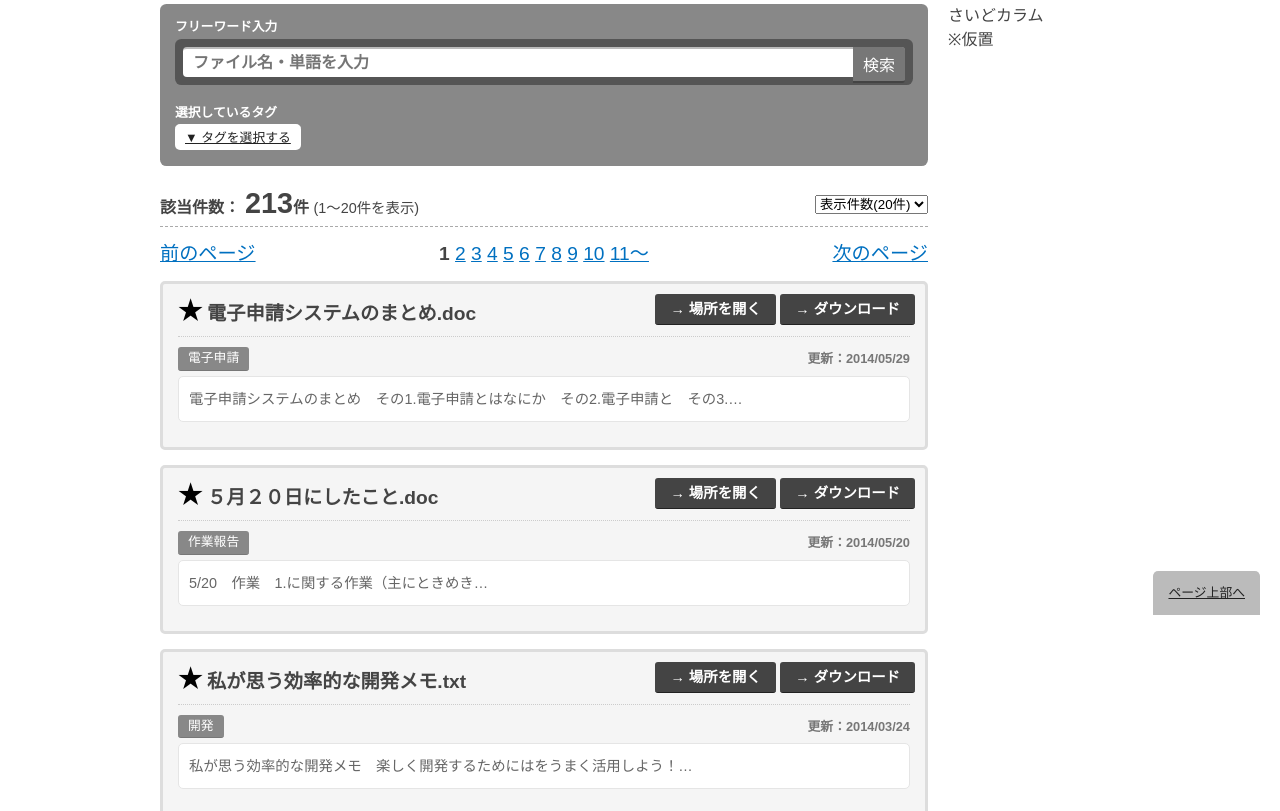
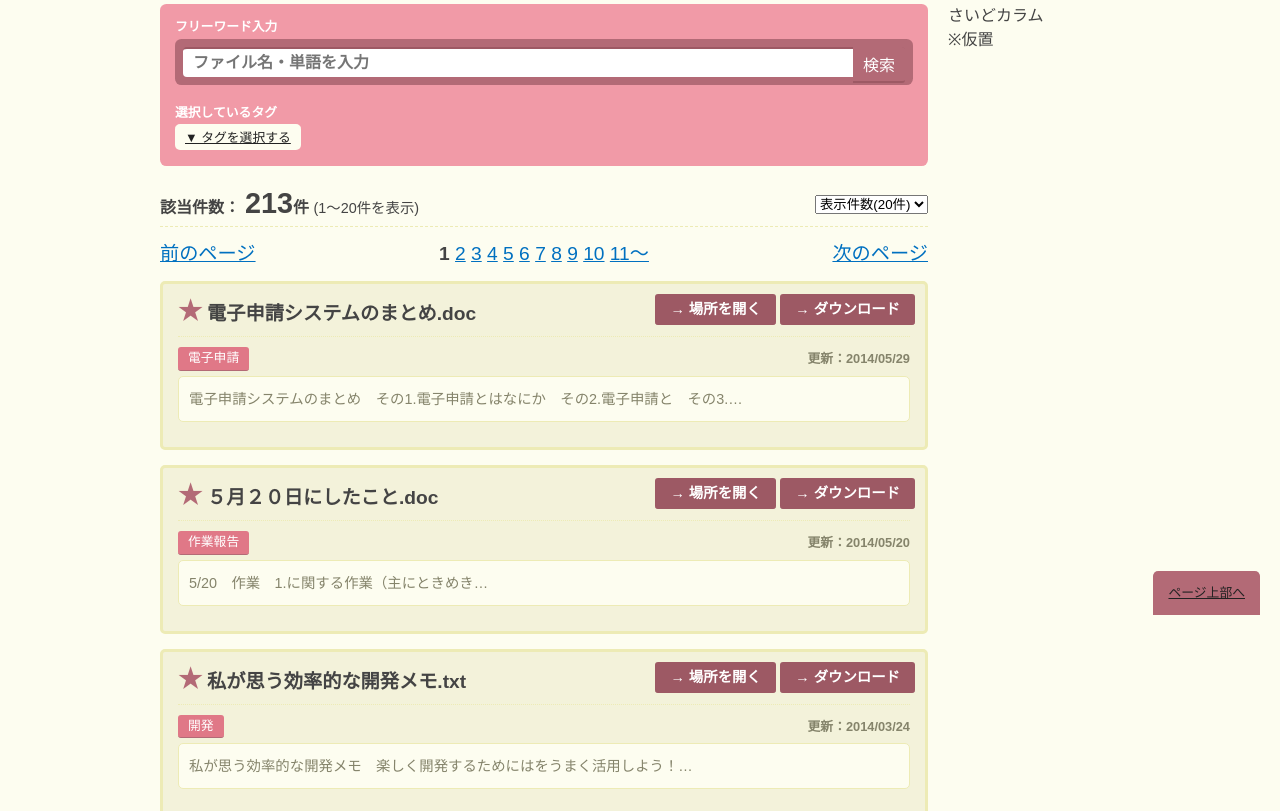
Before and after one commit to massirohuyu/tokimeki-doctann, a website: page freeword.html in a window 1280 px wide. Shown: the part 185-996 px from the top of the page. Drawn offline with nearby package versions, Linux system fonts and the light colour scheme.

Commit message:
カラーリングの確認のためにブランチ分離

```diff
--- a/scss/common.scss
+++ b/scss/common.scss
@@ -1,22 +1,32 @@
 @charset "utf-8";
 
 /*カラーリング --------*/
-$clrBase: #fff;
-$clrMain: #888;
-$clrAccent: #eee;
-$clrHeader: #aaa;
-$clrFooter: #eee;
+$clrBase: #fdfdf0;
+$clrMain: #f19aa7;
+$clrMainLight: #f3f2da;
+$clrMainBorder: #edebb5;
+$clrAccent: #b36a76;
+$clrHeader: #f3f2da;
+$clrFooter: #f3f2da;
 $clrTextNormal: #444;
+$clrTextLight: #85846b;
 $clrTextWhite: #fff;
+$clrTextBlack: #222;
 $clrTextLinkNormal: #0070c0;
 $clrTextLinkWhite: #fff;
+$clrBackLinkDeep: #b36a76;
+$clrBackLinkLight: #f1f0d2;
 
-$clrBtnDeep: #444;
-$clrBtnDeepBD: #222;
-$clrBtnLight: #888;
-$clrBtnLightBD: #777;
+$clrBtnDeep: #9d5964;
+$clrBtnDeepBD: #9d5964;
+$clrBtnNormal: #b36a76;
+$clrBtnNormalBD: #9d5964;
+$clrBtnLight: #e07887;
+$clrBtnLightBD: #b36a76;
 $clrBtnAccent: #555;
 $clrBtnAccentBD: #333;
+
+$clrInputBack: #000;
 
 
 /*共通のタグ-------*/
@@ -131,10 +141,10 @@ input[type="button"]:hover {
 
     a {
       display: block;
-      color: #222;
+      color: $clrTextBlack;
       padding: 10px 15px;
       font-size: 0.8em;
-      background-color: #bbb;
+      background-color: $clrBackLinkDeep;
       border-top-left-radius: 0.4em;
       border-top-right-radius: 0.4em;
     }
@@ -155,7 +165,7 @@ input[type="button"]:hover {
 /*パンくずリスト--------*/
 
 .containner .main .breadcrumb {
-  background-color: #efefef;
+  background-color: $clrBackLinkLight;
   border-radius: 5px;
   padding: 5px 10px;
   margin-bottom: 15px;
@@ -221,7 +231,7 @@ input[type="button"]:hover {
     .freeword {
       position: relative;
       text-align: right;
-      background-color: #555;
+      background-color: $clrAccent;
       padding: 8px;
       margin: 5px 0;
       border-radius: 0.4em;
@@ -237,7 +247,7 @@ input[type="button"]:hover {
         color: $clrTextNormal;
         width: 100%;
         border-radius: 4px;
-        border-top: #bbb 2px solid;
+        border-top: $clrBtnDeepBD 2px solid;
       }
 
       [type="submit"] {
@@ -245,13 +255,13 @@ input[type="button"]:hover {
         right: 8px;
         top: 8px;
         border: none;
-        background-color: #777;
+        background-color: $clrBtnNormal;
         color: $clrTextWhite;
         font-size: 1em;
         padding: 5px 10px;
         border-top-right-radius: 3px;
         border-bottom-right-radius: 3px;
-        border-bottom: #444 2px solid;
+        border-bottom: $clrBtnNormalBD 2px solid;
         -webkit-appearance: none;
       }
     }
@@ -274,8 +284,8 @@ input[type="button"]:hover {
         text-decoration: none;
 
         &.selected {
-          background-color: #555;
-          border-top: 2px #222 solid;
+          background-color: $clrBtnDeep;
+          border-top: 2px $clrBtnDeepBD solid;
           border-bottom: none;
         }
 
@@ -326,8 +336,8 @@ input[type="button"]:hover {
       line-height: 1.1em;
       background-color: $clrBase;
       /*text-decoration: none;*/
-      border-top: 2px #fff solid;
-      color: #222;
+      border-top: 2px $clrBase solid;
+      color: $clrTextBlack;
       /*border-bottom: 1px #999 solid;*/
     }
   }
@@ -340,7 +350,7 @@ input[type="button"]:hover {
 }
 
 #tagcloud {
-  background-color: #777;
+  background-color: $clrBtnNormal;
   padding: 10px;
   border-radius: 5px;
 }
@@ -374,7 +384,7 @@ input[type="button"]:hover {
       padding: 30px 30px 0;
       margin-bottom: 20px;
       float: left;
-      color: #222;
+      color: $clrTextBlack;
       border-radius: 0.4em;
 
       a{
@@ -398,7 +408,7 @@ input[type="button"]:hover {
       }
 
       .freeword{
-        background-color: #333;
+        background-color: $clrBtnDeep;
         padding: 15px;
         margin: 10px 0;
 
@@ -467,25 +477,25 @@ input[type="button"]:hover {
       > .list > li {
         list-style: none;
         position: relative;
-        background-color: #f5f5f5;
+        background-color: $clrMainLight;
         padding: 15px;
         border-radius: 5px;
         margin-bottom: 15px;
-        border: 3px #ddd solid;
+        border: 3px $clrMainBorder solid;
 
         > .title {
           font-size: 1.2em;
           padding-right: 13em;
           padding-bottom: 10px;
           margin-bottom: 10px;
-          border-bottom: 1px dotted #ccc;
+          border-bottom: 1px dotted $clrMainBorder;
 
           &:before {
             content: "★";
             display: inline-block;
             padding-right: 5px;
             font-size: 1.4em;
-            color: #000;
+            color: $clrAccent;
           }
         }
 
@@ -493,15 +503,15 @@ input[type="button"]:hover {
           float: right;
           font-size: 0.8em;
           font-weight: bold;
-          color: #777;
+          color: $clrTextLight;
           margin-bottom: 10px;
         }
 
         .content {
           font-size: 0.9em;
           background-color: $clrBase;
-          border: 1px #e5e5e5 solid;
-          color: #666;
+          border: 1px $clrMainBorder solid;
+          color: $clrTextLight;
           border-radius: 5px;
           padding: 10px;
           margin-bottom: 10px;
@@ -538,7 +548,7 @@ input[type="button"]:hover {
     }
 
     .result-line {
-      border-bottom: #aaa dashed 1px;
+      border-bottom: $clrMainBorder dashed 1px;
       overflow: hidden;
       margin-bottom: 15px;
       line-height: 2.2em;
```
Also changed, not shown: css/common.css.
